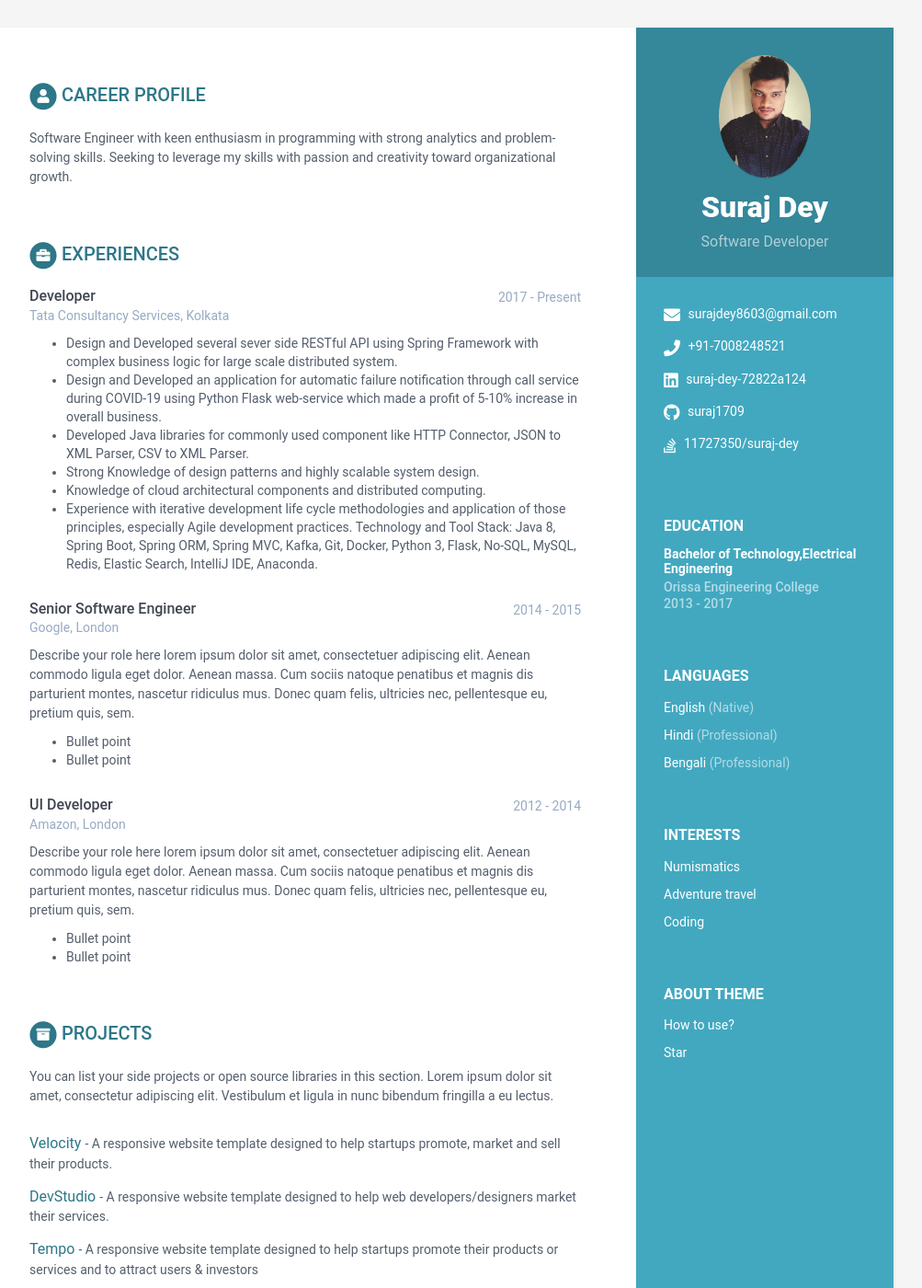
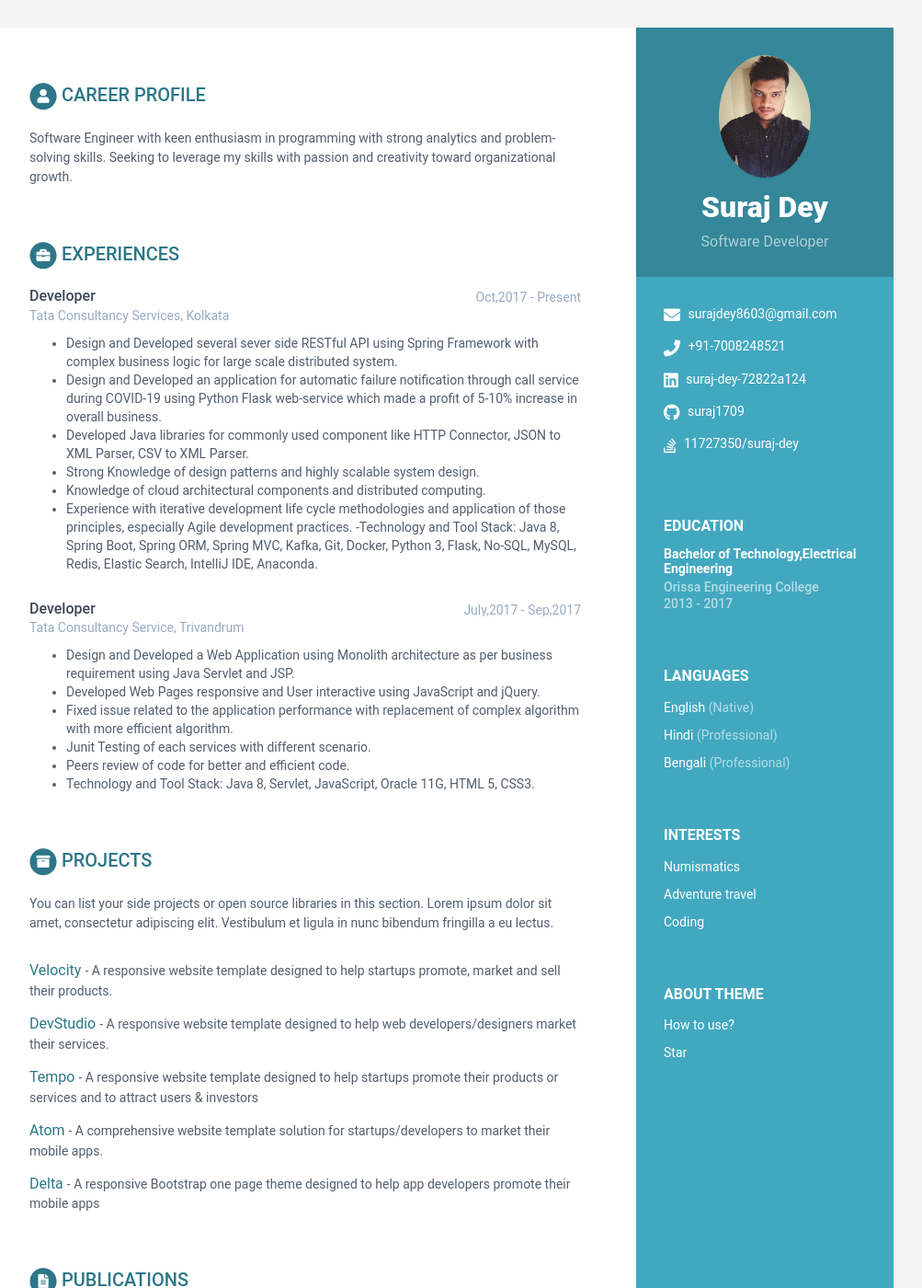
Before and after one commit to suraj1709/resume, a Jekyll site: the page built from index.html, in a window 1280 px wide and 1400 px high. Shown: the whole window at 92% size, without its empty margins (168-1171 px from the left). Built offline with Jekyll 4.4.1, drawn with Linux system fonts in a browser that asks for light colours.

Commit message:
Update data.yml

```diff
--- a/_data/data.yml
+++ b/_data/data.yml
@@ -51,7 +51,7 @@ education:
 
 experiences:
     - role: Developer
-      time: 2017 - Present
+      time: Oct,2017 - Present
       company: Tata Consultancy Services, Kolkata
       details: |
         - Design and Developed several sever side RESTful API using Spring Framework with complex business logic for large scale distributed system.
@@ -60,30 +60,20 @@ experiences:
         - Strong Knowledge of design patterns and highly scalable system design.
         - Knowledge of cloud architectural components and distributed computing.
         - Experience with iterative development life cycle methodologies and application of those principles, especially Agile development practices.
-         Technology and Tool Stack:  Java 8, Spring Boot, Spring ORM, Spring MVC, Kafka, Git, Docker, Python 3, Flask, No-SQL, MySQL, Redis, Elastic Search, IntelliJ IDE, Anaconda.
+        -Technology and Tool Stack:  Java 8, Spring Boot, Spring ORM, Spring MVC, Kafka, Git, Docker, Python 3, Flask, No-SQL, MySQL, Redis, Elastic Search, IntelliJ IDE, Anaconda.
 
-    - role: Senior Software Engineer
-      time: 2014 - 2015
-      company: Google, London
+    - role: Developer
+      time: July,2017 - Sep,2017
+      company: Tata Consultancy Service, Trivandrum
       details: |
-        Describe your role here lorem ipsum dolor sit amet, consectetuer
-        adipiscing elit. Aenean commodo ligula eget dolor. Aenean massa.
-        Cum sociis natoque penatibus et magnis dis parturient montes,
-        nascetur ridiculus mus. Donec quam felis, ultricies nec,
-        pellentesque eu, pretium quis, sem.
-          - Bullet point
-          - Bullet point
-    - role: UI Developer
-      time: 2012 - 2014
-      company: Amazon, London
-      details: |
-        Describe your role here lorem ipsum dolor sit amet, consectetuer
-        adipiscing elit. Aenean commodo ligula eget dolor. Aenean massa.
-        Cum sociis natoque penatibus et magnis dis parturient montes,
-        nascetur ridiculus mus. Donec quam felis, ultricies nec,
-        pellentesque eu, pretium quis, sem.
-          - Bullet point
-          - Bullet point
+          - Design and Developed a Web Application using Monolith architecture as per business requirement using Java Servlet and JSP.
+          - Developed Web Pages responsive and User interactive using JavaScript and jQuery.
+          - Fixed issue related to the application performance with replacement of complex algorithm with more efficient algorithm.
+          - Junit Testing of each services with different scenario.
+          - Peers review of code for better and efficient code.
+          - Technology and Tool Stack: Java 8, Servlet, JavaScript, Oracle 11G, HTML 5, CSS3.
+
+
 projects:
     title: Projects
     intro: >
```
